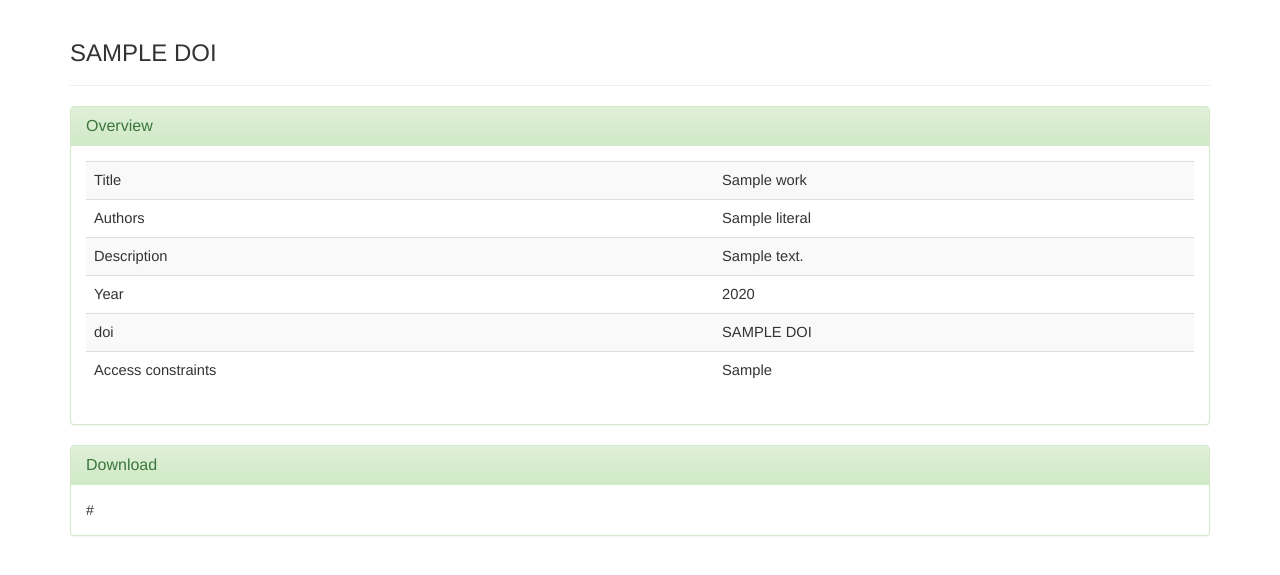
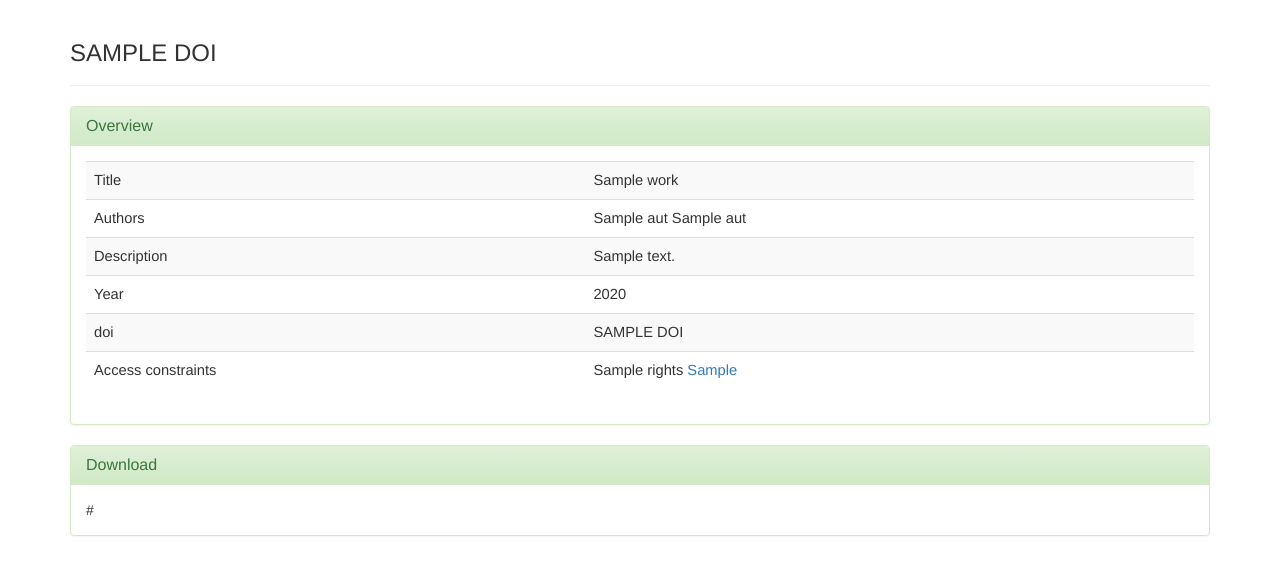
Before and after one commit to NBISweden/doi-bils, a Flask app: template templates/landing_page.html in a window 1280 px wide. Shown: the top 575 px of the page. Run offline with Flask 2, Linux system fonts and the light colour scheme; the template is opened without the code that fills it: most values are stand-ins (such as "Sample title", 1, 10 or a date in 2020); some libraries are stand-ins or nearby versions.

Commit message:
Update access constraints and authors
Refs regarding these fields have been updated to comply with new API

```diff
--- a/templates/landing_page.html
+++ b/templates/landing_page.html
@@ -33,10 +33,10 @@
                <td>Authors</td>
                <td>
                   {% for aut in work.authors %}
-                  {% if aut.literal %}
-                  {{aut.literal}} {% if not loop.last %},{% endif %}
+                  {% if aut.nameType == "Organizational" or not aut.givenName %}
+                  {{aut.name}} {% if not loop.last %},{% endif %}
                   {% else %}
-                  {{aut.given}} {{aut.family}}{% if not loop.last %},{% endif %}
+                  {{aut.givenName}} {{aut.familyName}}{% if not loop.last %},{% endif %}
                   {% endif %}
                   {% endfor %}
                </td>
@@ -58,12 +58,9 @@
             <tr>
                <td>Access constraints</td>
                <td>
-                 {% if work.access_constraints %}
-                 {% if 'http' in work.access_constraints %}
-                 <a href={{work.access_constraints}}> {{work.access_constraints}} </a>
-                 {% else %}
-                 {{work.access_constraints}}
-                 {% endif %}
+		 {{work.access_constraints[0]['rights']}}
+                 {% if work.access_constraints[0]['rightsUri'] %}
+                 <a href={{work.access_constraints}}> {{work.access_constraints[0]['rightsUri']}} </a>
                  {% endif %}
                </td>
             </tr>
```
